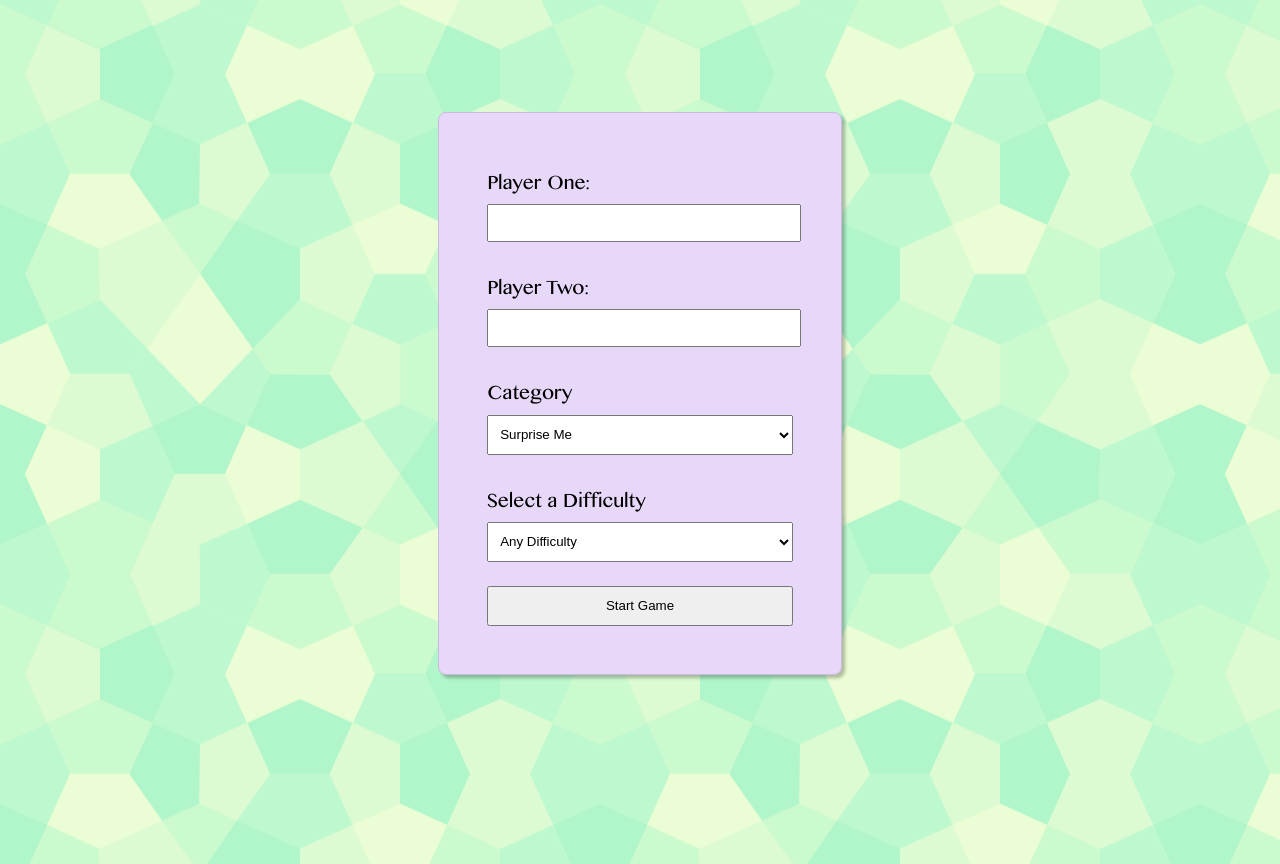
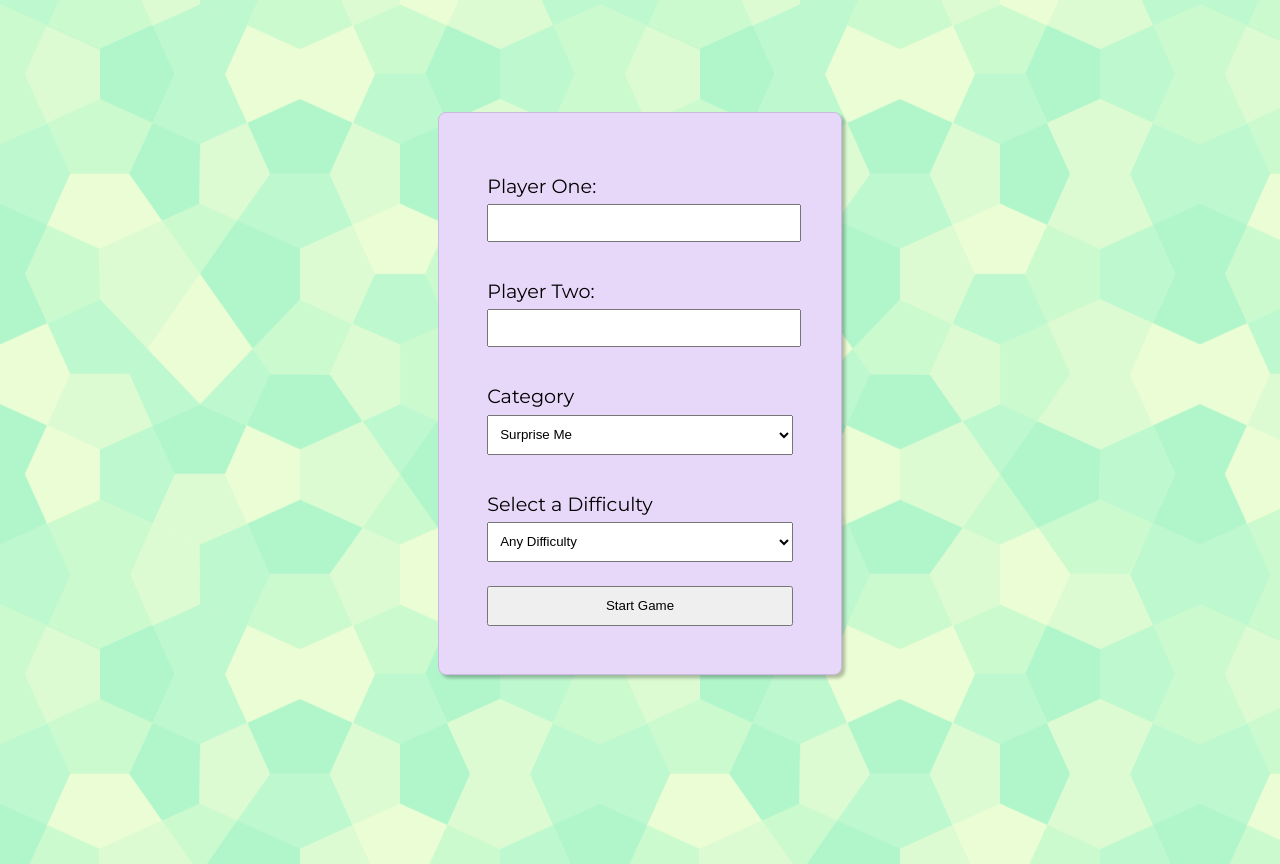
Before and after one commit to krogers78/krogers_DVPW5, a website: page rogersbrett_triviagamehtml/index.html in a window 1280 px wide. Drawn offline with Linux system fonts and the light colour scheme.

Commit message:
Removed the font file nd edited some css

```diff
--- a/rogersbrett_triviagamehtml/scss/main.scss
+++ b/rogersbrett_triviagamehtml/scss/main.scss
@@ -1,14 +1,16 @@
 /* Import font */
-@font-face {
-  font-family: 'Bangla MN';
-  src: url('/fonts/Bangla MN.ttf');
-}
+// @font-face {
+//   font-family: 'Bangla MN';
+//   src: url('/fonts/Bangla MN.ttf');
+// }
+@import url('https://fonts.googleapis.com/css?family=Montserrat');
 body {
   background: url('/assets/img/congruent_pentagon.png') repeat 0 0;
   animation: 75s linear 0s normal none infinite back_animate;
   animation-timing-function: ease-in-out;
   padding: 2rem;
-  font-family: 'Bangla MN';
+  // font-family: 'Bangla MN';
+  font-family: 'Montserrat', sans-serif;
 }
 input[type=radio] {
   -webkit-appearance: none;
```
Also changed, not shown: rogersbrett_triviagamehtml/css/main.css, rogersbrett_triviagamehtml/fonts/Bangla MN.ttf (deleted), 2 other files.
